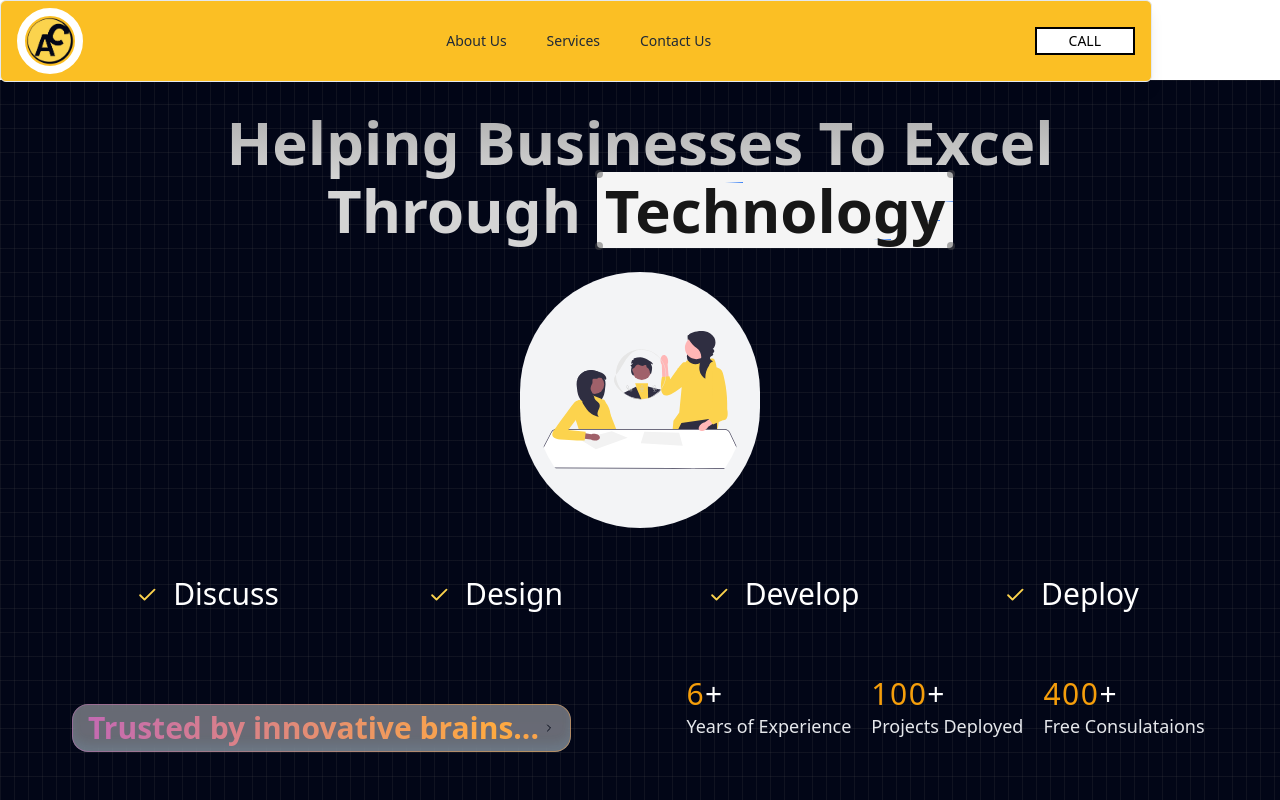
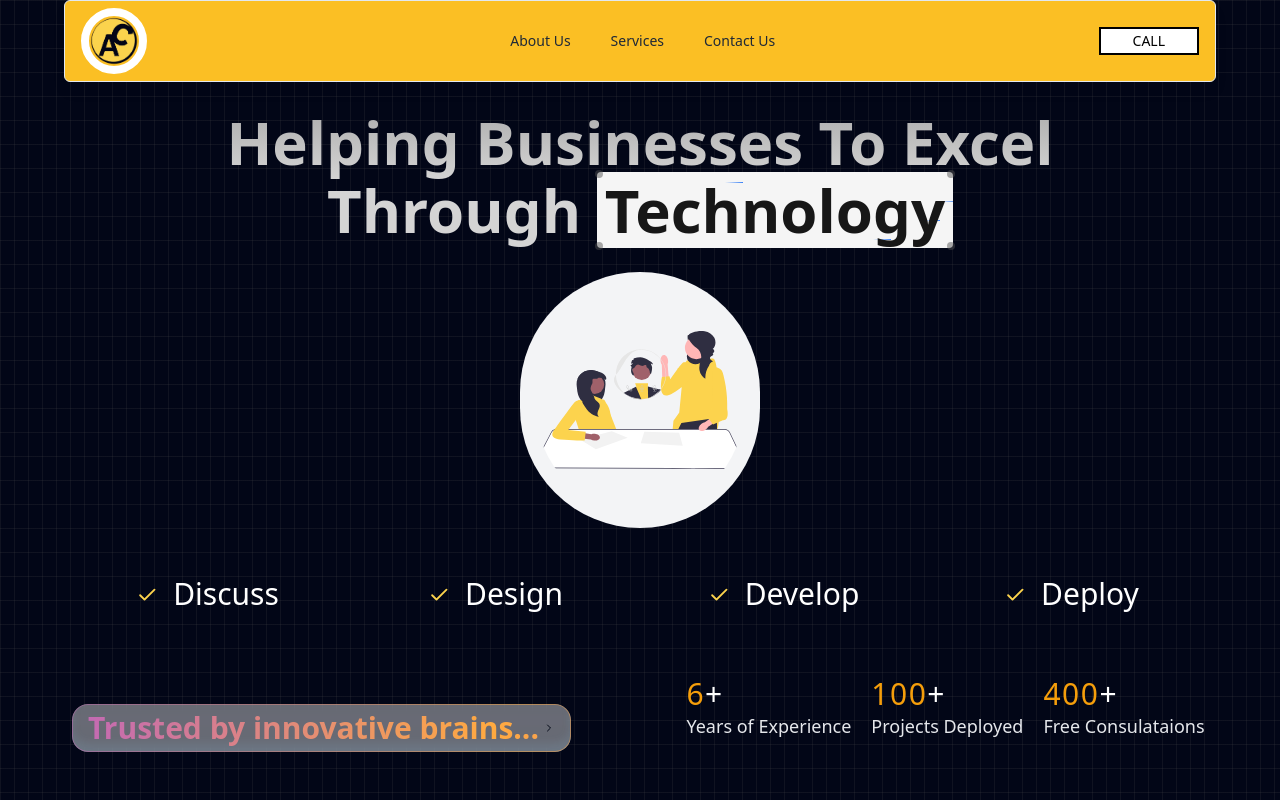
Before and after one commit to mayureshshitole/company-portfolio, a Next.js app: page / in a window 1280 px wide. Shown: the top 800 px of the page. Built offline with nearby package versions, Linux system fonts and the light colour scheme.

Commit message:
navbar fixed

```diff
--- a/components/Hero.tsx
+++ b/components/Hero.tsx
@@ -12,12 +12,12 @@ import Image from "next/image";
 const Hero = () => {
   return (
     <div id="hero" className="">
-      <div className="mt-20 rounded-b-[1.5rem] md:rounded-b-[4rem] bg-slate-950 bg-[linear-gradient(to_right,#4f4f4f2e_1px,transparent_1px),linear-gradient(to_bottom,#4f4f4f2e_1px,transparent_1px)] bg-[size:14px_24px] ">
+      <div className="rounded-b-[1.5rem] md:rounded-b-[4rem] bg-slate-950 bg-[linear-gradient(to_right,#4f4f4f2e_1px,transparent_1px),linear-gradient(to_bottom,#4f4f4f2e_1px,transparent_1px)] bg-[size:14px_24px] ">
         {/* <div className=" absolute bottom-0 left-0 right-0 top-0 bg-[linear-gradient(to_right,#4f4f4f2e_1px,transparent_1px),linear-gradient(to_bottom,#4f4f4f2e_1px,transparent_1px)] bg-[size:14px_24px] [mask-image:radial-gradient(ellipse_60%_50%_at_50%_0%,#000_70%,transparent_100%)]"></div> */}
         <Navbar />
-        <main className="min-h-screen md:max-w-4xl lg:max-w-6xl mx-auto md:pb-10 p-2">
+        <main className="min-h-screen md:min-h-full md:max-w-4xl lg:max-w-6xl mx-auto md:pb-10 p-2 ">
           {" "}
-          <div className="flex items-center justify-center flex-col ">
+          <div className="flex items-center justify-center flex-col mt-20 ">
             <h1 className="text-4xl md:text-4xl lg:text-6xl font-semibold max-w-7xl mx-auto text-center  relative z-20 py-6 bg-clip-text text-transparent bg-gradient-to-b from-neutral-400 via-neutral-300 to-neutral-300 dark:from-neutral-800 dark:via-white dark:to-white">
               Helping Businesses To Excel <br /> Through{" "}
               <Cover>Technology</Cover>
--- a/components/Navbar.tsx
+++ b/components/Navbar.tsx
@@ -9,7 +9,7 @@ const Navbar = () => {
   return (
     <nav
       id="top"
-      className="bg-[#FBBF24] py-2 z-50 overflow-hidden fixed w-full top-0 shadow-lg  mx-auto md:max-w-4xl lg:max-w-6xl rounded-md border "
+      className="bg-[#FBBF24] py-2 z-50 overflow-hidden fixed w-full inset-x-0 top-0 shadow-lg  mx-auto md:max-w-4xl lg:max-w-6xl rounded-md border "
     >
       <div className="px-4">
         <div className="flex justify-between items-center h-16">
```
